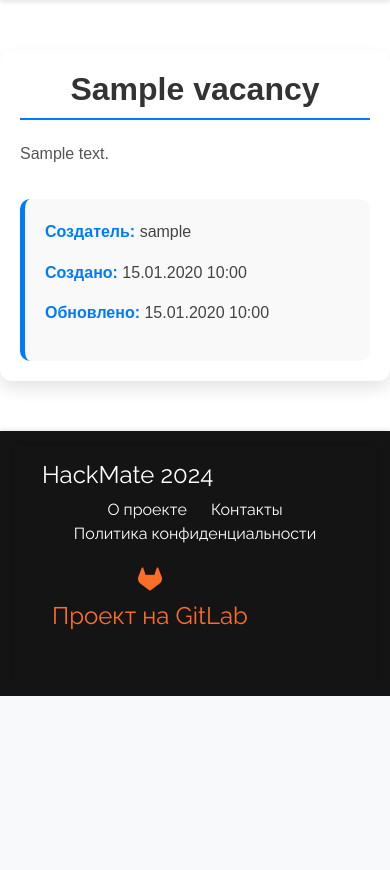
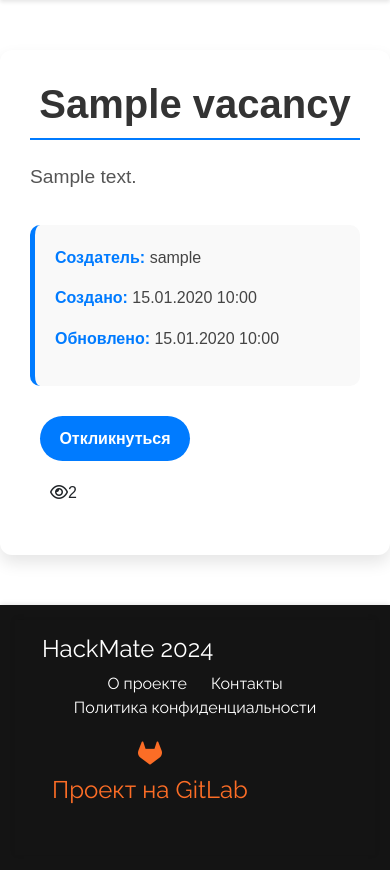
Before and after one commit to kiper-acab/Hackmate, a Django app: page /vacancy/1/ in a window 390 px wide. Shown: the part 225-1095 px from the top of the page. Before the commit the page ends 921 px from the top, so only its background shows below. Run offline with Django 4.2, Linux system fonts and the light colour scheme; tables that the repository leaves empty hold one stand-in row (values such as "Sample post"); some libraries are stand-ins or nearby versions.

Commit message:
Добавил количество просмотров на запись

```diff
--- a/hackmate/static_dev/css/vacancies/detail.css
+++ b/hackmate/static_dev/css/vacancies/detail.css
@@ -44,16 +44,45 @@
     color: #007bff;
 }
 
-@media (max-width: 768px) {
-    .vacancy-container {
-        padding: 20px;
+
+.grow-button {
+    border:none;
+    margin: 30px 10px 0 10px;
+    text-decoration: none;
+    background:transparent;
+
+    --btn-width: 150px;
+
+    width: var(--btn-width);
+    min-height:45px;
+    background-color:#007bff;
+    color:white;
+    font-weight:bold;
+    border-radius:50px;
+
+    cursor: pointer;
+    box-sizing: content-box;
+    text-align:center;
+
+    display:flex;
+    justify-content:center;
+    align-items:center;
+
+    --expand: 0px;
+
+    position:relative;
+    transition: padding 0.5s, left 0.5s;
+
+    padding-inline:var(--expand);
+    left: calc( var(--expand) * -1);
+
+    &:hover, &:active {
+      transition: .3s;
+      --expand: calc( var(--btn-width) * .15);
+      background-color:rgb(71, 172, 255);
     }
+  }
 
-    .vacancy-title {
-        font-size: 2rem;
-    }
-
-    .vacancy-description {
-        font-size: 1rem;
-    }
+.views{
+    margin: 20px;
 }
--- a/hackmate/static_dev/css/vacancies/vacancies.css
+++ b/hackmate/static_dev/css/vacancies/vacancies.css
@@ -27,9 +27,7 @@
     margin: 10px;
     text-decoration: none;
     background:transparent;
-
     --btn-width: 120px;
-
     width: var(--btn-width);
     min-height:45px;
     background-color:rgb(71, 172, 255);
--- a/hackmate/templates/includes/header.html
+++ b/hackmate/templates/includes/header.html
@@ -22,7 +22,7 @@
             {% if request.user.profile.image %}
               <img src="{{ request.user.profile.image.url }}" alt="" class="dropdown-image">
             {% else %}
-              <img src="{% static 'images/default-avatar.png' %}" alt="" class="dropdown-image">
+              <img src="{% static 'img/default-avatar.jpg' %}" alt="Default Avatar" class="dropdown-image">
             {% endif %}
               <p class="dropdown-username">{{ request.user.username }}</p>
           </button>
--- a/hackmate/templates/vacancies/detail.html
+++ b/hackmate/templates/vacancies/detail.html
@@ -15,5 +15,7 @@
             <p><strong>Создано:</strong> {{ vacancy.created_at|date:"d.m.Y H:i" }}</p>
             <p><strong>Обновлено:</strong> {{ vacancy.updated_at|date:"d.m.Y H:i" }}</p>
         </div>
+        <a href="#" class="grow-button">Откликнуться</a>
+        <p class="views"><i class="fa-regular fa-eye"></i>{{ vacancy.total_views }}</p>
     </div>
 {% endblock %}
--- a/hackmate/templates/vacancies/vacancies.html
+++ b/hackmate/templates/vacancies/vacancies.html
@@ -18,7 +18,7 @@
                     {% if vacancy.creater.profile.image %}
                         <img src="{{ vacancy.creater.profile.image.url }}" alt="" class="avatar">
                     {% else %}
-                        <img src="{% static 'images/default-avatar.jpg' %}" class="avatar">
+                        <img src="{% static 'img/default-avatar.jpg' %}" alt="Default Avatar" class="dropdown-image avatar">
                     {% endif %}
                     <p class="username">{{ vacancy.creater.username|truncatewords:3 }}</p>
                 </figure>
--- a/hackmate/vacancies/admin.py
+++ b/hackmate/vacancies/admin.py
@@ -13,3 +13,6 @@ class UserInfoAdmin(django.contrib.admin.ModelAdmin):
         vacancies.models.Vacancy.title.field.name,
         vacancies.models.Vacancy.status.field.name,
     )
+
+
+django.contrib.admin.site.register(vacancies.models.Ip)
--- a/hackmate/vacancies/models.py
+++ b/hackmate/vacancies/models.py
@@ -2,6 +2,13 @@ __all__ = ()
 
 import django.conf
 import django.db.models
+
+
+class Ip(django.db.models.Model):
+    ip = django.db.models.CharField(max_length=100)
+
+    def __str__(self):
+        return self.ip
 
 
 class Vacancy(django.db.models.Model):
@@ -31,6 +38,15 @@ class Vacancy(django.db.models.Model):
         choices=VacancyStatuses.choices,
     )
 
+    views = django.db.models.ManyToManyField(
+        Ip,
+        related_name="post_views",
+        blank=True,
+    )
+
+    def total_views(self):
+        return self.views.count()
+
     class Meta:
         verbose_name = "вакансия"
         verbose_name_plural = "вакансии"
--- a/hackmate/vacancies/views.py
+++ b/hackmate/vacancies/views.py
@@ -3,6 +3,14 @@ __all__ = ()
 import django.views.generic
 
 import vacancies.models
+
+
+def get_client_ip(request):
+    x_forwarded_for = request.META.get("HTTP_X_FORWARDED_FOR")
+    if x_forwarded_for:
+        return x_forwarded_for.split(",")[0]
+
+    return request.META.get("REMOTE_ADDR")
 
 
 class VacancyView(django.views.generic.ListView):
@@ -20,3 +28,11 @@ class VacancyDetailView(django.views.generic.DetailView):
     model = vacancies.models.Vacancy
     template_name = "vacancies/detail.html"
     context_object_name = "vacancy"
+
+    def get(self, request, *args, **kwargs):
+        vacancy = self.get_object()
+        ip = get_client_ip(request)
+        ip_instance, created = vacancies.models.Ip.objects.get_or_create(ip=ip)
+        vacancy.views.add(ip_instance)
+
+        return super().get(request, *args, **kwargs)
```
Also changed, not shown: hackmate/users/migrations/0001_initial.py, hackmate/users/migrations/0002_country_alter_profile_birthday_and_more.py, hackmate/vacancies/migrations/0002_ip_vacancy_views.py (added).
